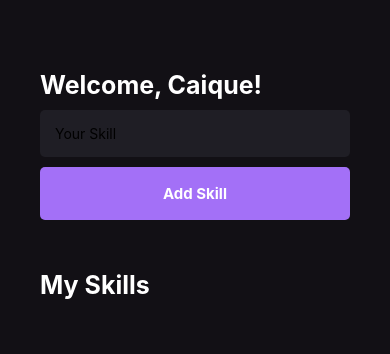
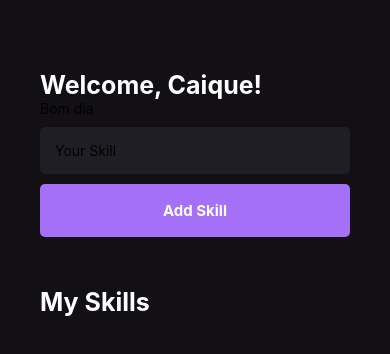
Before and after one commit to C-Brener/mySkills, a React Native app: screen / in a window 390 px wide. Shown: the top 354 px of the page. Built offline with nearby package versions, Linux system fonts and the light colour scheme.

Commit message:
mySkills

```diff
--- a/src/pages/Home.tsx
+++ b/src/pages/Home.tsx
@@ -1,4 +1,4 @@
-import React, {useState} from 'react'
+import React, {useEffect, useState} from 'react'
 import {
     Text,
     View,
@@ -12,16 +12,44 @@ import {
 import { Button } from '../components/Button'
 import { CardSkill } from '../components/CardSkill'
 
+ {/* My Interfaces */}
+
+ interface SkillData{
+     id:string;
+     name:string;
+ }
+
 export function Home(){
-    const [newSkill, setNewSkill] = useState()
-    const [mySkills, setMySkills] = useState([])
+    {/* States */}
+    const [newSkill, setNewSkill] = useState('')
+    const [mySkills, setMySkills] = useState<SkillData[]>([])
+    const [grettings, setGrettings] = useState('')
 
     function handleAddNewSkill(){
-       setMySkills(oldState =>[...oldState, newSkill])
+        const data={
+            id:String(new Date().getTime()),
+            name: newSkill,
+        }
+       setMySkills(oldState =>[...oldState, data])
     }
+    useEffect(()=>{
+        const currentHours = new Date().getHours()
+        let morning = currentHours < 12
+        let afternoon = currentHours >=12 && currentHours < 18
+        let night = currentHours >= 19 && currentHours < 23
+        console.log(currentHours)
+        if(morning){
+            setGrettings('Bom dia')
+        }else if(afternoon){
+            setGrettings('Boa Tarde')
+        }else if(night){
+            setGrettings('Boa Noite')
+        }
+    },[])
     return(
         <View style={styles.container}>
             <Text style={styles.title}>Welcome, Caique!</Text>
+            <Text>{grettings}</Text>
             <TextInput
             placeholder='Your Skill'
             placeholdeTextColor='#555'
@@ -56,9 +84,9 @@ export function Home(){
             <FlatList
                 showsVerticalScrollIndicator={false}
                 data={mySkills}
-                keyExtractor={item=>item}
+                keyExtractor={item=>item.id}
                 renderItem={({item})=>(
-                    <CardSkill propSkills={item}/>
+                    <CardSkill propSkills={item.name}/>
                 )}
             />
         </View>
```
